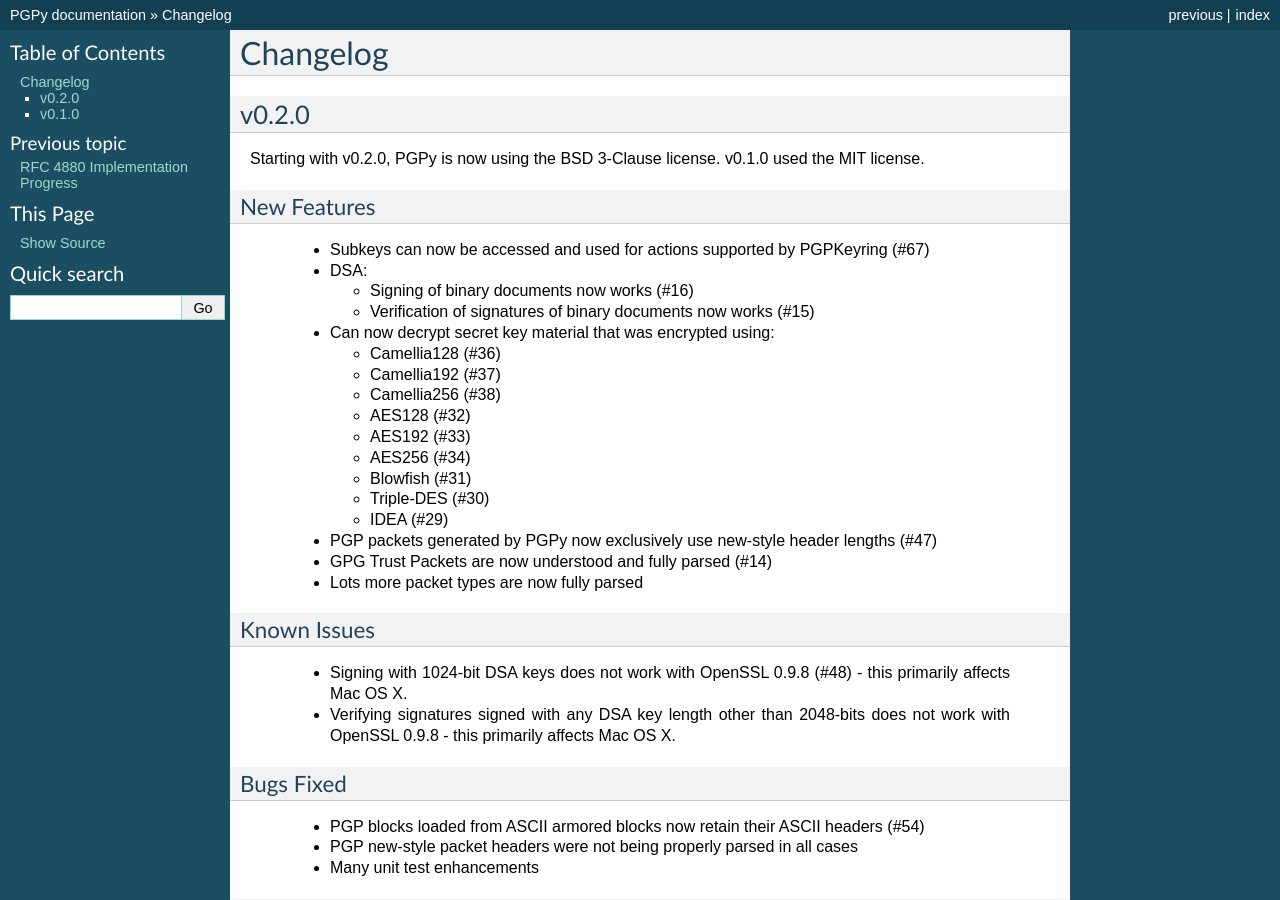
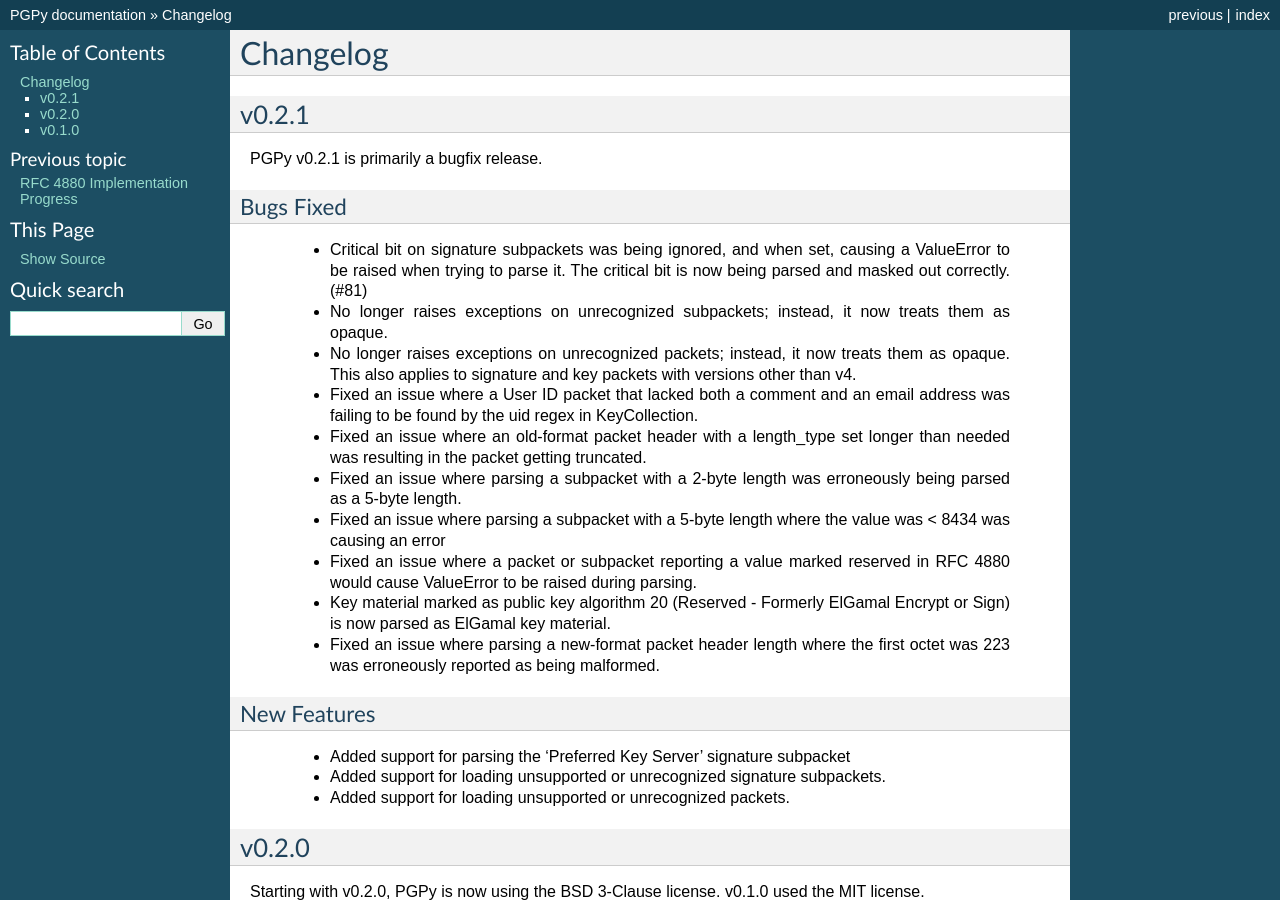
Before and after one commit to SecurityInnovation/PGPy, a Sphinx documentation site: the page built from docs/source/changelog.rst, in a window 1280 px wide and 900 px high. Built offline with Sphinx 7.4.7, drawn with Linux system fonts in a browser that asks for light colours; the version number could not be read and is left out.

Commit message:
updated changelog

```diff
--- a/docs/source/changelog.rst
+++ b/docs/source/changelog.rst
@@ -4,6 +4,33 @@
 
 Changelog
 *********
+
+v0.2.1
+======
+
+PGPy v0.2.1 is primarily a bugfix release.
+
+Bugs Fixed
+----------
+
+ * Critical bit on signature subpackets was being ignored, and when set, causing a ValueError to be raised when trying to parse it.
+   The critical bit is now being parsed and masked out correctly. (#81)
+ * No longer raises exceptions on unrecognized subpackets; instead, it now treats them as opaque.
+ * No longer raises exceptions on unrecognized packets; instead, it now treats them as opaque.
+   This also applies to signature and key packets with versions other than v4.
+ * Fixed an issue where a User ID packet that lacked both a comment and an email address was failing to be found by the uid regex in KeyCollection.
+ * Fixed an issue where an old-format packet header with a length_type set longer than needed was resulting in the packet getting truncated.
+ * Fixed an issue where parsing a subpacket with a 2-byte length was erroneously being parsed as a 5-byte length.
+ * Fixed an issue where parsing a subpacket with a 5-byte length where the value was < 8434 was causing an error
+ * Fixed an issue where a packet or subpacket reporting a value marked reserved in RFC 4880 would cause ValueError to be raised during parsing.
+ * Key material marked as public key algorithm 20 (Reserved - Formerly ElGamal Encrypt or Sign) is now parsed as ElGamal key material.
+ * Fixed an issue where parsing a new-format packet header length where the first octet was 223 was erroneously reported as being malformed.
+
+New Features
+------------
+ * Added support for parsing the 'Preferred Key Server' signature subpacket
+ * Added support for loading unsupported or unrecognized signature subpackets.
+ * Added support for loading unsupported or unrecognized packets.
 
 v0.2.0
 ======
```
